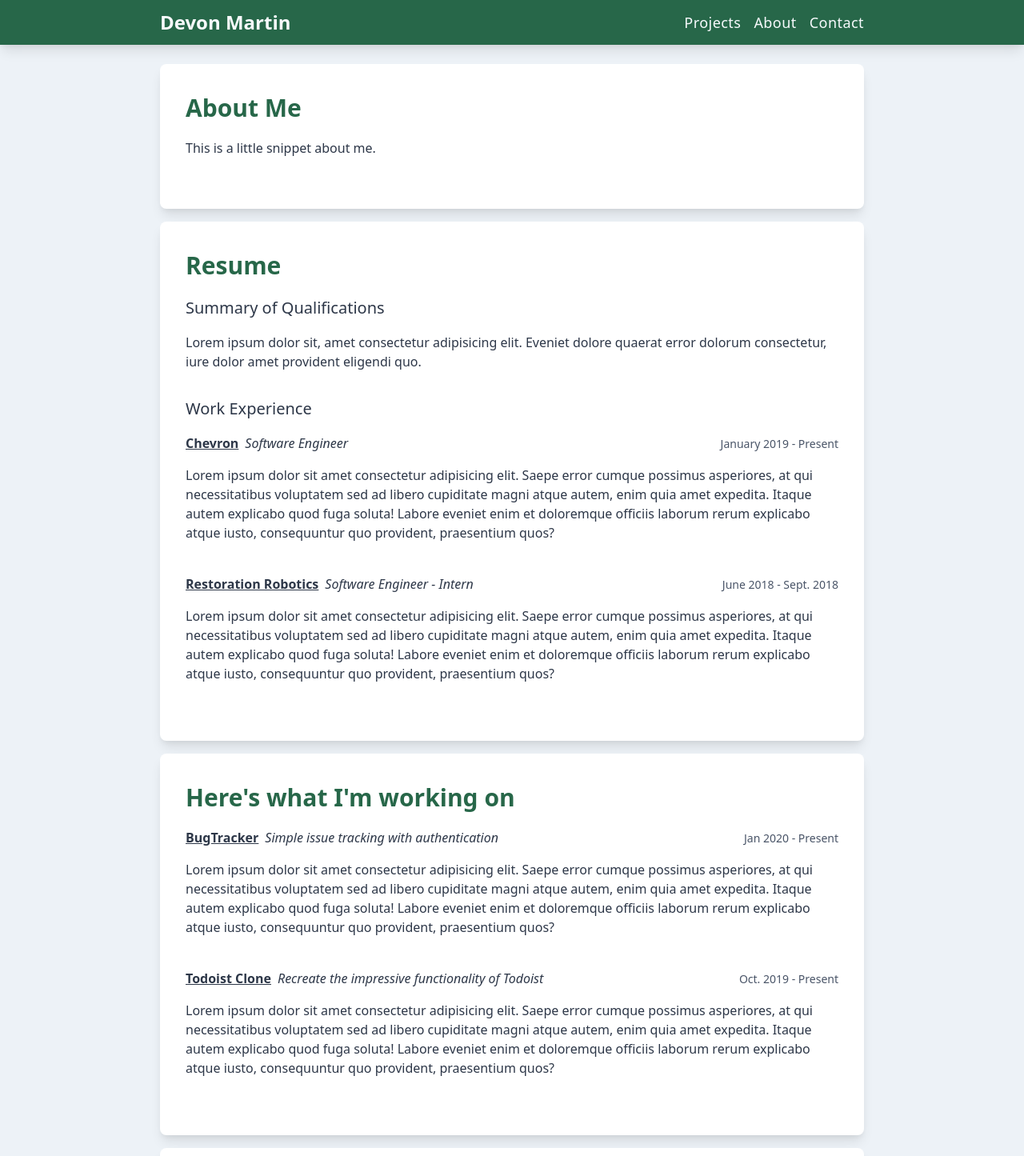
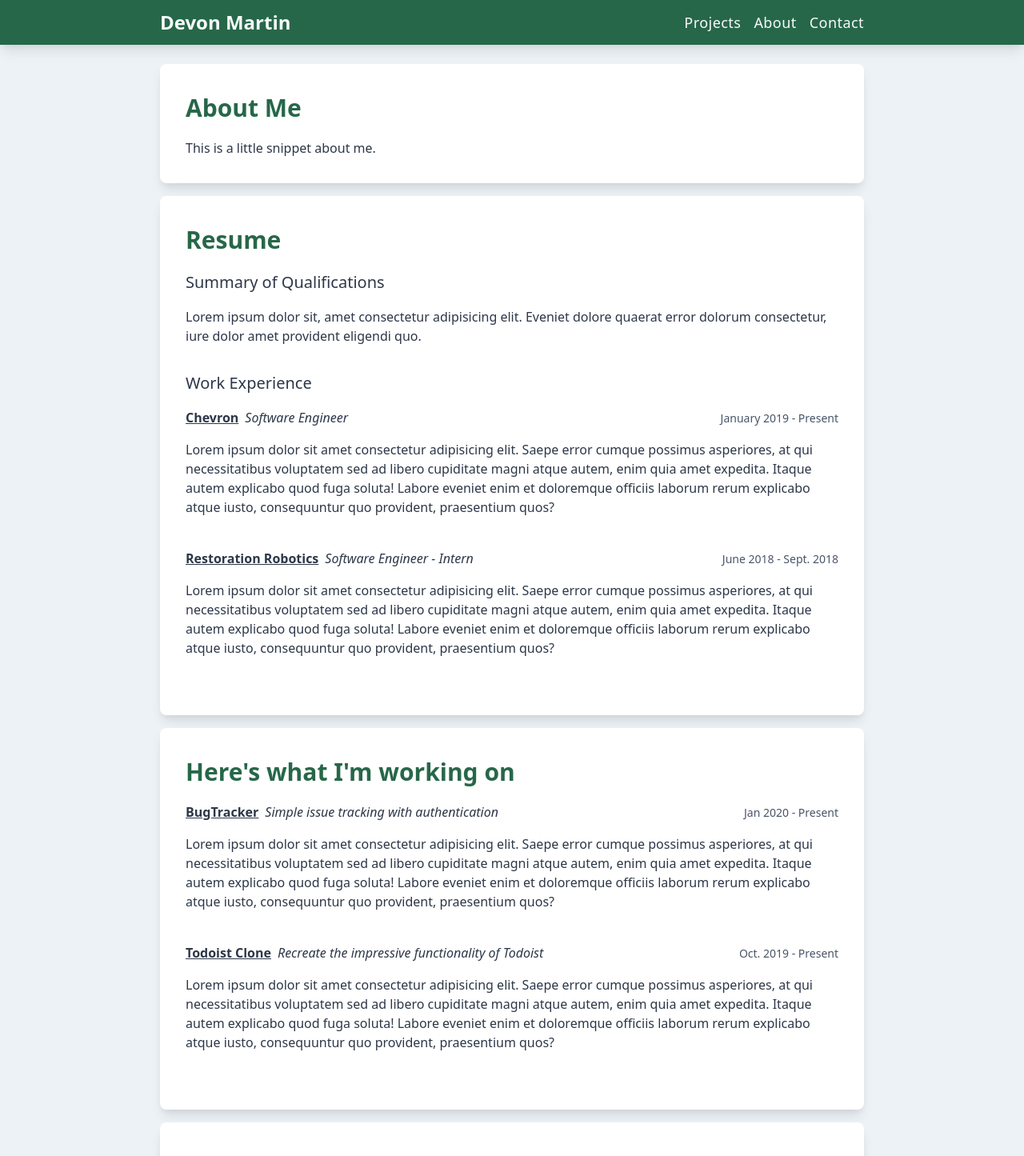
Before and after one commit to devmart10/portfolio-next, a Next.js app: page /single in a window 1280 px wide. Shown: the top 1445 px of the page at 80% size. Built offline with nearby package versions, Linux system fonts and the light colour scheme.

Commit message:
refactors sections to be independent

```diff
--- a/src/components/card.js
+++ b/src/components/card.js
@@ -1,21 +1,13 @@
 import React from "react";
 import Link from "next/link";
 
-const lorem =
-  "Lorem ipsum dolor sit amet consectetur adipisicing elit. Ipsa \
-          doloremque eligendi quisquam a nobis aut odio ea fugiat iste eum saepe \
-          omnis sequi incidunt, suscipit dolorem, minus voluptatum tempore? \
-          Officia deserunt cum, facilis dicta suscipit repellendus corporis. \
-          Modi, nesciunt ipsa debitis consequatur temporibus nulla voluptas \
-          totam natus quos perspiciatis minima.";
-
-const Card = ({ title, href, children }) => {
+const Card = ({ title, href = "", children }) => {
   return (
-    <section className="p-4 mb-4 bg-white rounded-lg shadow-lg md:p-8">
+    <section className="mb-4 bg-white card">
       <Link href={href}>
         <a className="block mb-4 text-3xl font-bold text-primary">{title}</a>
       </Link>
-      {children ? children : lorem}
+      {children}
     </section>
   );
 };
--- a/src/css/components.css
+++ b/src/css/components.css
@@ -26,3 +26,13 @@
   max-height: 0;
   transition: all ease-in-out 300ms;
 }
+
+.card {
+  @apply p-4 rounded-lg shadow-lg;
+}
+
+@screen md {
+  .card {
+    @apply p-8;
+  }
+}
--- a/src/sections/AboutMe.js
+++ b/src/sections/AboutMe.js
@@ -1,12 +1,12 @@
 import React from "react";
-import Card from "../components/card";
-import DetailsSection from "../components/detailsSection";
+// TODO import FA user icon
 
 const AboutMe = () => {
   return (
-    <Card title="About Me" href="">
-      <p className="mb-8">This is a little snippet about me.</p>
-    </Card>
+    <section className="mb-4 bg-white card">
+      <a className="block mb-4 text-3xl font-bold text-primary">About Me</a>
+      <p className="">This is a little snippet about me.</p>
+    </section>
   );
 };
 
--- a/src/sections/Contact.js
+++ b/src/sections/Contact.js
@@ -1,11 +1,11 @@
 import React from "react";
-import Card from "../components/card";
 
 import data from "../data/personal.json";
 
 const Contact = () => {
   return (
-    <Card title="Contact" href="">
+    <section className="mb-4 bg-white card">
+      <a className="block mb-4 text-3xl font-bold text-primary">Contact</a>
       <p className="mb-1">{data.full_name}</p>
       <p className="mb-1">{data.email}</p>
       <p className="mb-1">{data.location}</p>
@@ -13,7 +13,7 @@ const Contact = () => {
       <p className="mb-1">{data.socials.github}</p>
       <p className="mb-1">{data.socials.twitter}</p>
       <p className="mb-1">{data.socials.linkedin}</p>
-    </Card>
+    </section>
   );
 };
 
--- a/src/sections/Projects.js
+++ b/src/sections/Projects.js
@@ -1,12 +1,12 @@
 import React from "react";
-import Card from "../components/card";
 import DetailsSection from "../components/detailsSection";
 
 import data from "../data/projects.json";
 
 const Projects = () => {
   return (
-    <Card title="Here's what I'm working on" href="">
+    <section className="mb-4 bg-white card">
+      <a className="block mb-4 text-3xl font-bold text-primary">Here's what I'm working on</a>
       {data.map((project, index) => (
         <DetailsSection
           key={index}
@@ -16,7 +16,7 @@ const Projects = () => {
           body={project.longDesc}
         ></DetailsSection>
       ))}
-    </Card>
+    </section>
   );
 };
 
--- a/src/sections/Work.js
+++ b/src/sections/Work.js
@@ -1,12 +1,13 @@
 import React from "react";
-import Card from "../components/card";
 import DetailsSection from "../components/detailsSection";
 
 import data from "../data/work.json";
 
 const Work = () => {
   return (
-    <Card title="Resume" href="">
+    <section className="mb-4 bg-white card">
+      <a className="block mb-4 text-3xl font-bold text-primary">Resume</a>
+
       <h1 className="mb-4 text-xl">Summary of Qualifications</h1>
       <p className="mb-8">
         Lorem ipsum dolor sit, amet consectetur adipisicing elit. Eveniet dolore quaerat error dolorum consectetur, iure
@@ -22,7 +23,7 @@ const Work = () => {
           body={job.longDesc}
         ></DetailsSection>
       ))}
-    </Card>
+    </section>
   );
 };
 
```
